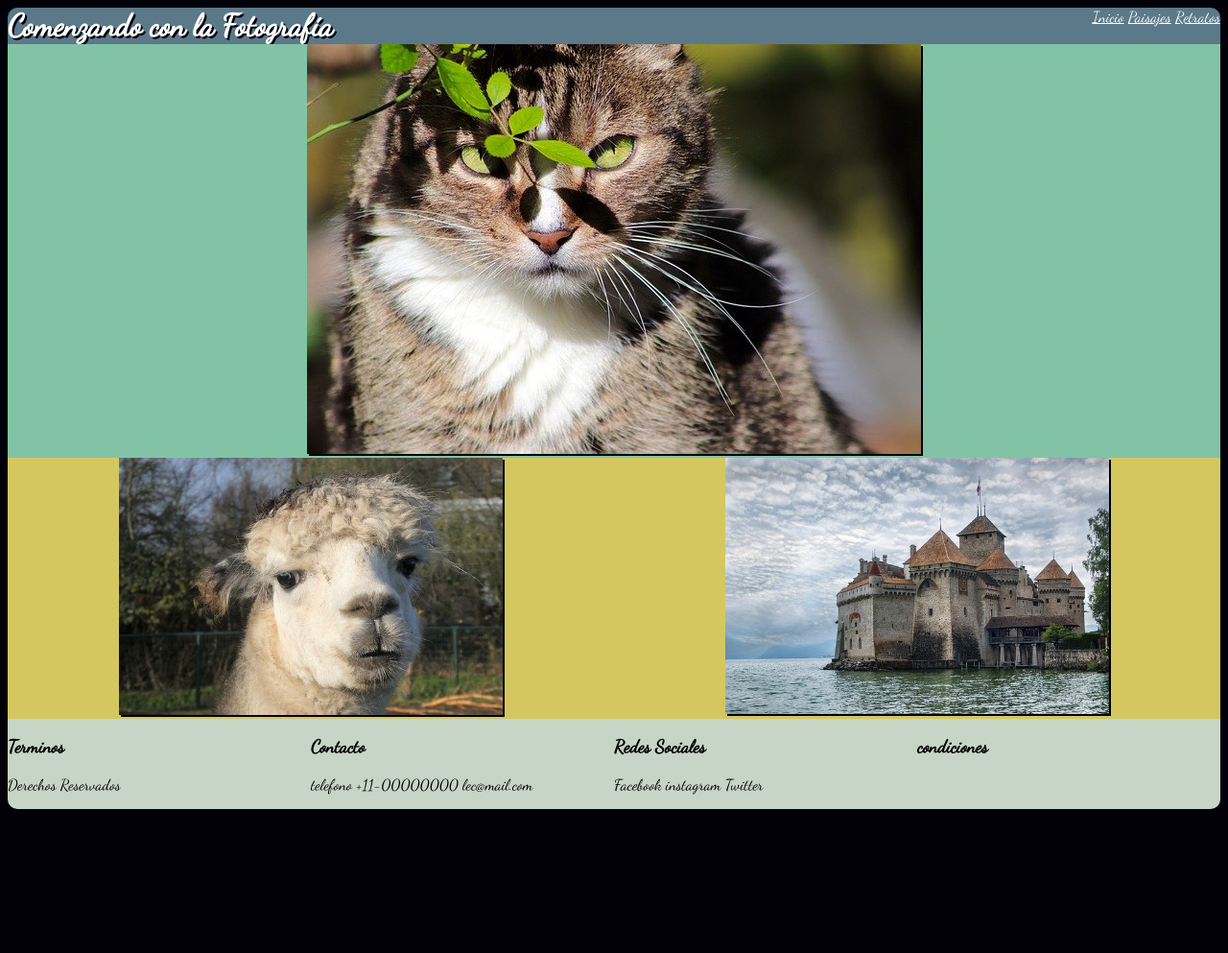
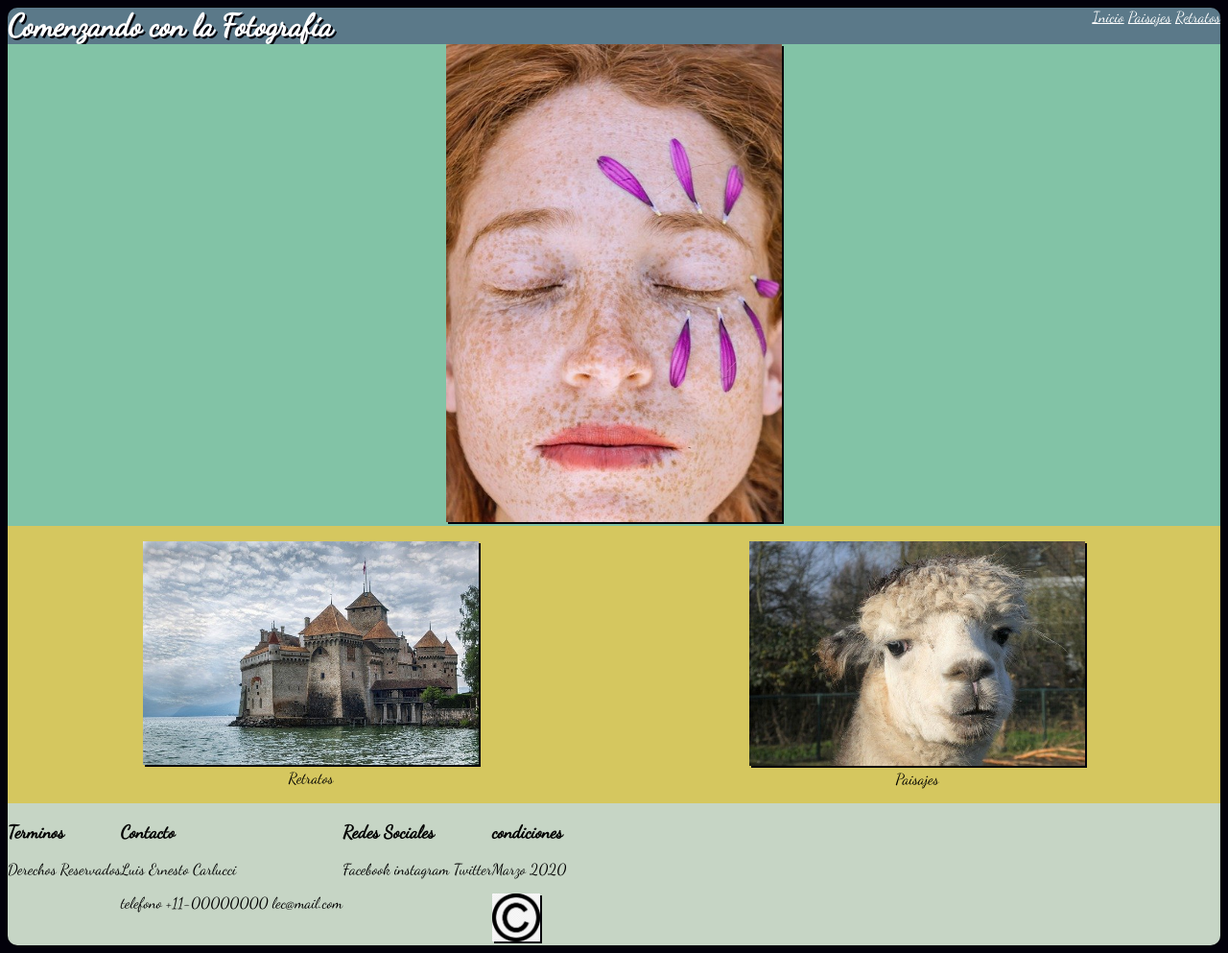
Before and after one commit to luiscarlucci/nextu, a plain HTML site: page Evaluacion Final CSS3_Luis Carlucci/index.html in a window 1280 px wide. Shown: the whole page at 96% size. Before the commit the page ends 851 px from the top, so only its background shows below. Drawn offline with Linux system fonts and the light colour scheme.

Commit message:
primera parte culminada
Terminado todo el css y html para la  primera pagina.

```diff
--- a/Evaluacion Final CSS3_Luis Carlucci/CSS/master.css
+++ b/Evaluacion Final CSS3_Luis Carlucci/CSS/master.css
@@ -1,3 +1,7 @@
+/*@-ms-viewport{
+  width: device-width;
+}*/
+
 @font-face{
   font-family: Dancing Script;
   src: url("https://fonts.googleapis.com/css?family=Dancing+Script&display=swap");
@@ -9,7 +13,6 @@ body{
 #menu-principal{
 float: right !important;
 text-decoration: none !important;
-
 }
 
 header{
@@ -32,61 +35,92 @@ h1{
   margin-bottom: 0em;
 }
 /* IDEA: css imagenes */
-#img1{
-  background-color: #82c3a6;
-  width: 100%;
-  text-align: center;
-}
-#img2{
-  background-color: #d5c75f;
-  width: 50%;
-}
-#img3{
-  background-color: #d5c75f;
-  width: 50%;
-}
 
-#contenido{
-  width: 100%;
-  display: flex;
-  display: -webkit-flex;
-  -webkit-flex-flow: row wrap;
-  flex-flow: row wrap;
-  text-align: center;
-flex
-
-}
 img{
   -webkit-filter:drop-shadow(2px 2px #02010a);
   filter: drop-shadow(2px 2px #02010a);
-
+  width: 350px;
 }
 /* IDEA: footer css */
 footer{
   font-family: Dancing Script ;
   background-color: #C6d5c5;
   border-radius: 0px 0px 10px 10px;
+}
+#img2 img:hover{
+  transform: rotate(10deg);
+}
+#img3 img:hover{
+  transform: translate(20px, -5px);
+  }
 
-}
-.column{
+.contenido{
   display: flex;
   display: -webkit-flex;
   -webkit-flex-flow: row wrap;
   flex-flow: row wrap;
 }
-.column1{
-  width: 25%;
-  order: 1;
+@media screen and (max-width: 480px) {
+  .cuerpo_1{
+  justify-content: center;
+  }
+  img{
+    width: 250px;
+    display: flex;
+    flex-flow: column;
+  }
+  #img1{
+    width: 100%;
+    background-color: #82c3a6;
+    order:1;
+  }
+  #img2{
+    width: 100%;
+    background-color: #d5c75f;
+    order:2;
+      }
+  #img3{
+    width: 100%;
+    background-color: #d5c75f;
+    order:3
+    }
+  .column1{
+    width: 100%;
+    order: 4;
+  }
+  .column2{
+    width: 100%;
+    order: 5;
+  }
+  .column3{
+    width: 100%;
+    order: 6;
+  }
+  .column4{
+    width: 100%;
+    order: 7;
+  }
 }
-.column2{
-  width: 25%;
-  order: 2;
-}
-.column3{
-  width: 25%;
-  order: 3;
-}
-.column4{
-  width: 25%;
-  order: 4;
-}
+@media screen and (min-width: 481px) {
+  .cuerpo_1{
+    display: flex;
+    display: -webkit-flex;
+    -webkit-flex-flow: row wrap;
+    flex-flow: row wrap;
+  }
+  #img1{
+    background-color: #82c3a6;
+    width: 100%;
+    text-align: center;
+  }
+  #img2{
+    background-color: #d5c75f;
+    width: 50%;
+    text-align: center;
+  }
+  #img3{
+    background-color: #d5c75f;
+    width: 50%;
+    justify-content: center;
+    text-align: center;
+  }
--- a/Evaluacion Final CSS3_Luis Carlucci/index.html
+++ b/Evaluacion Final CSS3_Luis Carlucci/index.html
@@ -2,12 +2,12 @@
 <html>
   <head>
     <meta charset="utf-8">
+    <meta name="viewport" content="width=device-width, initial-scale=1">
     <title>Comenzando con la Fotografía</title>
     <link rel="stylesheet" href="css/master.css">
   </head>
 
   <body>
-
     <link href="https://fonts.googleapis.com/css?family=Dancing+Script&display=swap" rel="stylesheet" type="text/css">
     <header>
       <navbar id="menu-principal">
@@ -15,28 +15,34 @@
           <a href="paisajes.html">Paisajes</a>
           <a href="retratos.html">Retratos</a>
       </navbar>
-
     <h1>Comenzando con la Fotografía</h1>
     </header>
-    <div id="contenido" role="main">
-        <article class="image" id="img1">
-              <img src="image/cat.jpg" alt="Gato imagen central">
-        </article>
-        <article class="image2" id="img2">
-          <img  src="image/alpaca.jpg" alt="imagen retrato izquierdo" width="400px">
-        </article>
-        <article class="image2" id="img3">
-              <img  src="image/castle.jpg" alt="imagen paisaje derecho" width="400px">
-        </article>
+
+    <div class="cuerpo_1" role="main">
+        <div id="img1">
+          <img src="image/redhead.jpg" alt=" imagen central">
+        </div>
+        <div id="img2">
+          <figure>
+            <img  src="image/castle.jpg" alt="imagen paisaje izquierdo">
+            <figcaption>Retratos</figcaption>
+          </figure>
+        </div>
+        <div id="img3">
+          <figure>
+            <img  src="image/alpaca.jpg" alt="imagen retrato derecho">
+            <figcaption>Paisajes</figcaption>
+          </figure>
+        </div>
     </div>
     <footer>
-     <div class="column">
+      <div class="contenido">
         <div class="column1">
           <h3>Terminos</h3>Derechos Reservados <br>
         </div>
         <div class="column2">
-      <h3>Contacto</h3><p>telefono +11-00000000
-      lec@mail.com</p>
+          <h3>Contacto</h3><p>Luis Ernesto Carlucci</p>
+          <p>telefono +11-00000000 lec@mail.com</p>
         </div>
         <div class="column3">
           <h3>Redes Sociales</h3> <p>Facebook
@@ -45,9 +51,10 @@
         </div>
         <div class="column4">
           <h3>condiciones</h3>
+          <p>Marzo 2020</p>
+          <img  src="image/copyright.jpg" alt="derechosdeautor" style=" width: 50px">
         </div>
       </div>
     </footer>
   </body>
-
 </html>
```
Also changed, not shown: Evaluacion Final CSS3_Luis Carlucci/image/copyright.jpg (renamed from Evaluacion Final CSS3_Luis Carlucci/image/copyright-symbol-registered-trademark-symbol-png-favpng-rcAwrxWbfNvx2JFBLNhPzBfDt.jpg), Evaluacion Final CSS3_Luis Carlucci/image/redhead.jpg (renamed from Evaluacion Final CSS3_Luis Carlucci/image/redhead-4860563_640.jpg). Lines whose indentation alone changed are shown as unchanged.
